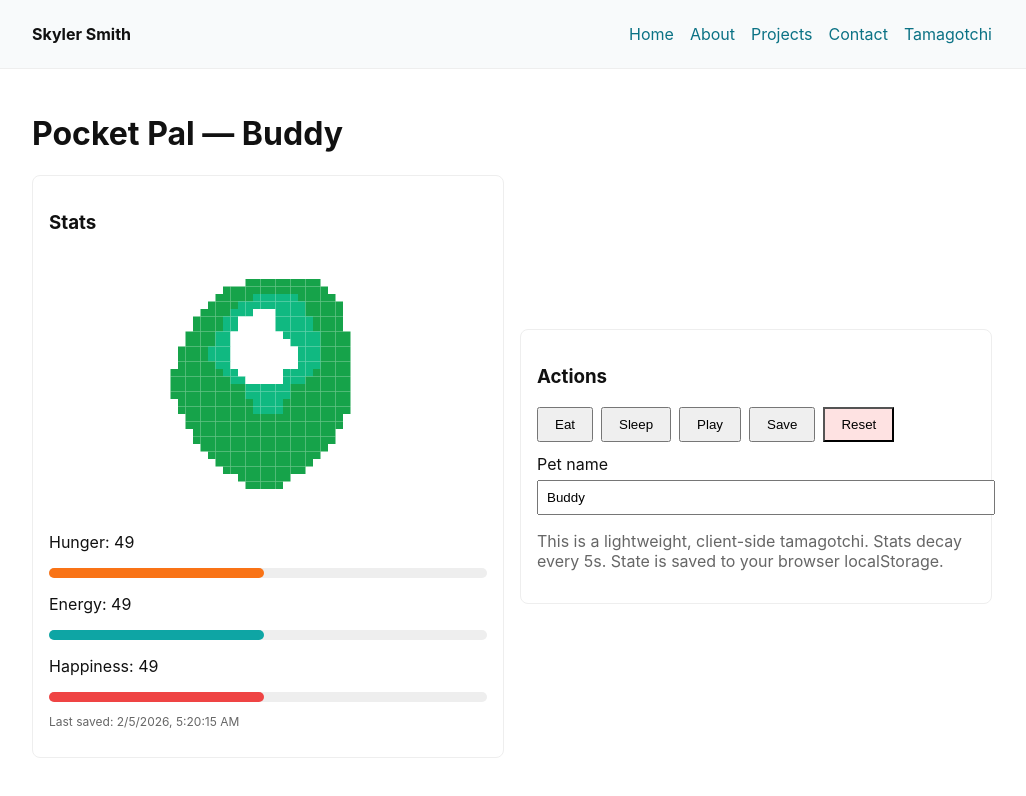
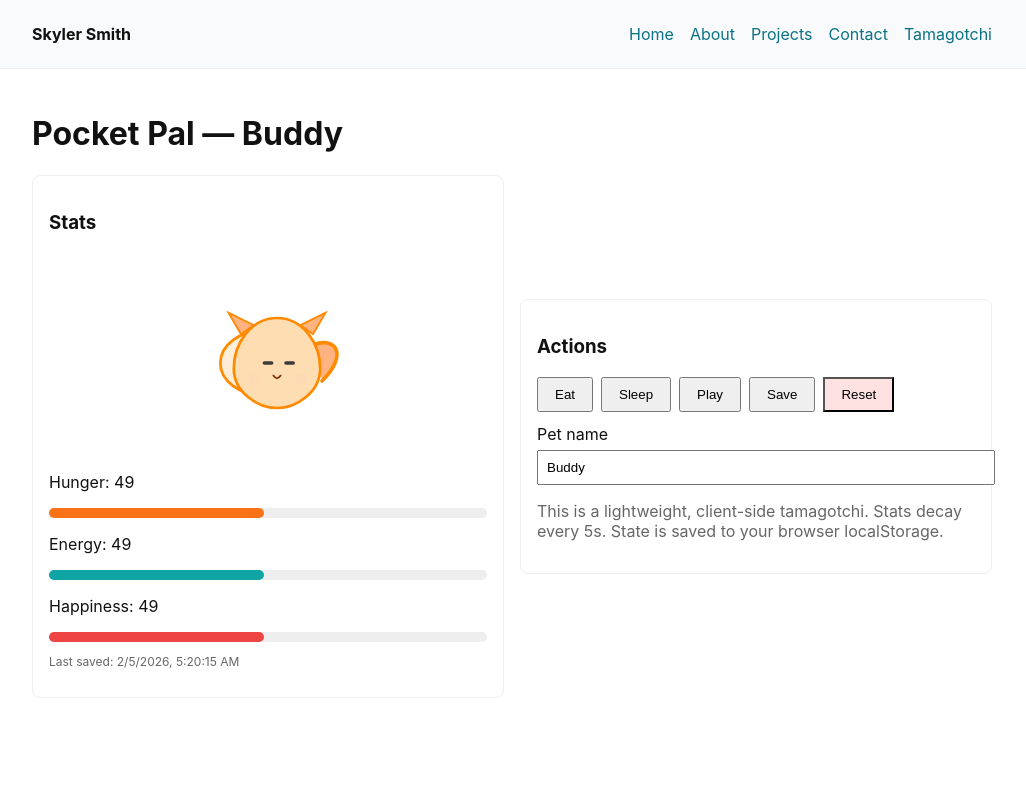
Before and after one commit to skysmith/skyler-site, a Next.js app: page /tamagotchi in a window 1280 px wide. Shown: the top 796 px of the page, without its empty margins (128-1154 px from the left). Built offline with nearby package versions, Linux system fonts and the light colour scheme.

Commit message:
Add scalable VectorPet avatar (cute fox) and use on Tamagotchi page

```diff
--- /dev/null
+++ b/components/VectorPet.js
@@ -0,0 +1,66 @@
+import {useEffect, useState} from 'react'
+
+export default function VectorPet({mood='neutral', play=false, size=180}){
+  const [blink, setBlink] = useState(false)
+  useEffect(()=>{
+    const t = setInterval(()=>{
+      setBlink(true)
+      setTimeout(()=>setBlink(false),220)
+    }, 3800 + Math.random()*3000)
+    return ()=>clearInterval(t)
+  },[])
+
+  const wagClass = play ? 'wag' : ''
+
+  return (
+    <div style={{display:'flex',justifyContent:'center',alignItems:'center',padding:12}}>
+      <svg width={size} height={size} viewBox="0 0 200 200" xmlns="http://www.w3.org/2000/svg">
+        <defs>
+          <linearGradient id="bodyGrad" x1="0" x2="1">
+            <stop offset="0%" stopColor="#ffebd2" />
+            <stop offset="100%" stopColor="#fff" />
+          </linearGradient>
+        </defs>
+        {/* tail */}
+        <g transform="translate(150,90)" className={wagClass}>
+          <path d="M0 0 c25 -10 40 10 10 40" fill="#ffb380" stroke="#ff8a00" strokeWidth="4" strokeLinecap="round" />
+        </g>
+        {/* body */}
+        <ellipse cx="95" cy="110" rx="48" ry="36" fill="url(#bodyGrad)" stroke="#ff8a00" strokeWidth="3" />
+        {/* head */}
+        <g transform="translate(50,50)">
+          <path d="M60 10 C30 10 12 40 12 66 C12 92 38 110 60 110 C82 110 108 92 108 66 C108 40 90 10 60 10 Z" fill="#ffddb3" stroke="#ff8a00" strokeWidth="3" />
+          {/* ears */}
+          <path d="M20 28 L6 4 L34 18 Z" fill="#ffb380" stroke="#ff8a00" strokeWidth="2" />
+          <path d="M100 28 L114 4 L86 18 Z" fill="#ffb380" stroke="#ff8a00" strokeWidth="2" />
+
+          {/* cheeks */}
+          <circle cx="34" cy="78" r="6" fill="#ffd9b3" />
+          <circle cx="86" cy="78" r="6" fill="#ffd9b3" />
+
+          {/* eyes */}
+          {blink ? (
+            <>
+              <rect x="44" y="58" width="12" height="4" rx="2" fill="#3b3b3b" />
+              <rect x="68" y="58" width="12" height="4" rx="2" fill="#3b3b3b" />
+            </>
+          ) : (
+            <>
+              <circle cx="50" cy="56" r="6" fill="#111" />
+              <circle cx="74" cy="56" r="6" fill="#111" />
+              <circle cx="48" cy="54" r="2" fill="#fff" />
+              <circle cx="72" cy="54" r="2" fill="#fff" />
+            </>
+          )}
+
+          {/* nose & mouth */}
+          <path d="M64 74 q-4 6 -8 0" stroke="#7a2e00" strokeWidth="2" fill="none" strokeLinecap="round" />
+        </g>
+        <style jsx>{`
+          .wag { transform-origin: 0px 0px; animation: tailwag 0.6s ease-in-out 0s 3; }
+          @keyframes tailwag { 0%{ transform: rotate(0deg);} 25%{ transform: rotate(18deg);} 50%{ transform: rotate(-12deg);} 75%{ transform: rotate(8deg);} 100%{ transform: rotate(0deg);} }
+        `}</style>
+      </svg>
+    </div>
+  )
+}
--- a/pages/tamagotchi.js
+++ b/pages/tamagotchi.js
@@ -2,6 +2,7 @@ import {useEffect, useState} from 'react'
 import dynamic from 'next/dynamic'
 const PetAvatar = dynamic(()=>import('../components/PetAvatar'), {ssr:false})
 const PixelPet = dynamic(()=>import('../components/PixelPet32'), {ssr:false})
+const VectorPet = dynamic(()=>import('../components/VectorPet'), {ssr:false})
 
 const MAX_STAT = 100
 const DECAY = 1 // per interval
@@ -73,7 +74,8 @@ export default function Tamagotchi(){
           <div className="card">
             <h3>Stats</h3>
             {/* switch to pixel pet for retro look */}
-            <PixelPet palette={happiness>60?'warm':'retro'} animate={playAnim} frame={playAnim?2:0} />
+            {/* Vector pet (clean, scalable) */}
+            <VectorPet mood={happiness>60?'happy':happiness<30?'sad':'neutral'} play={playAnim} size={180} />
             <p>Hunger: {hunger}</p>
             <div style={{background:'#eee',height:10,borderRadius:6}}><div style={{width:`${hunger}%`,height:10,background:'#f97316',borderRadius:6}}></div></div>
             <p>Energy: {energy}</p>
```
